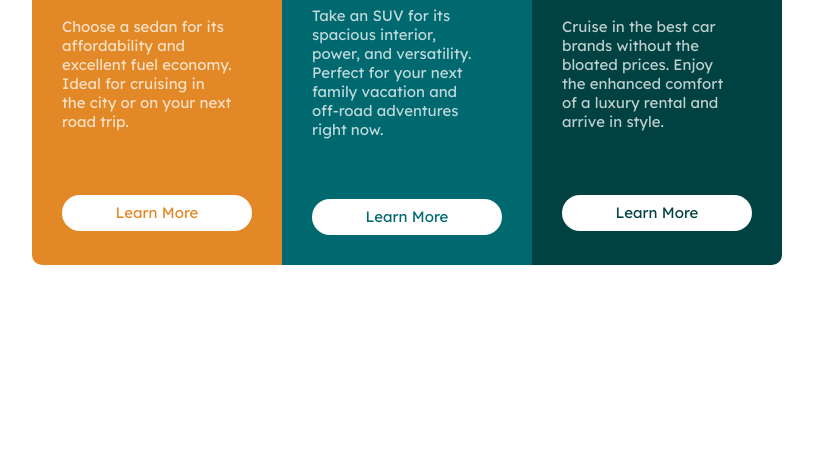
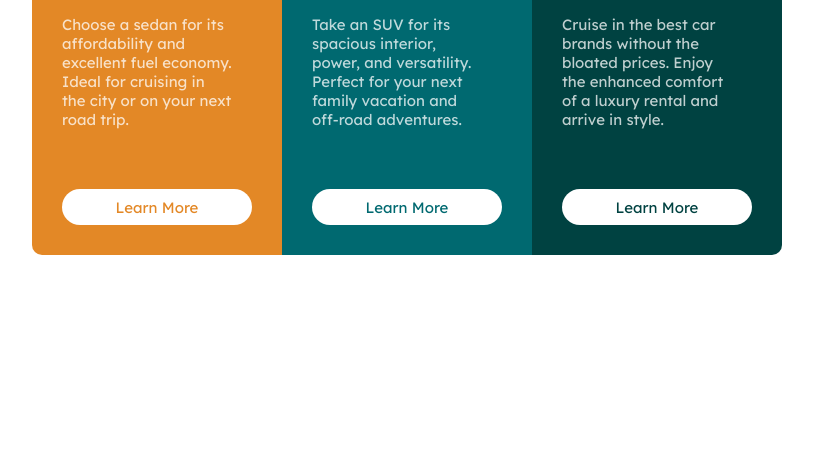
Before and after one commit to Wilsonbluong/3-Column-Card-Layout, a plain HTML site: page index.html in a window 1280 px wide. Shown: the part 342-800 px from the top of the page, without its empty margins (233-1046 px from the left). Drawn offline with Linux system fonts and the light colour scheme.

Commit message:
altered body text

```diff
--- a/index.html
+++ b/index.html
@@ -35,7 +35,7 @@
         <div class="card-title">SUVs</div>
         <div class="card-body">
           Take an SUV for its spacious interior, power, and versatility. Perfect
-          for your next family vacation and off-road adventures right now.
+          for your next family vacation and off-road adventures.
         </div>
         <div class="btn btn-2">Learn More</div>
       </div>
--- a/styles.css
+++ b/styles.css
@@ -93,7 +93,7 @@ image {
   flex-direction: column;
   justify-content: space-evenly;
   width: 250px;
-  min-height: 400px;
+  min-height: 200px;
   padding: 2em;
 }
 
```
